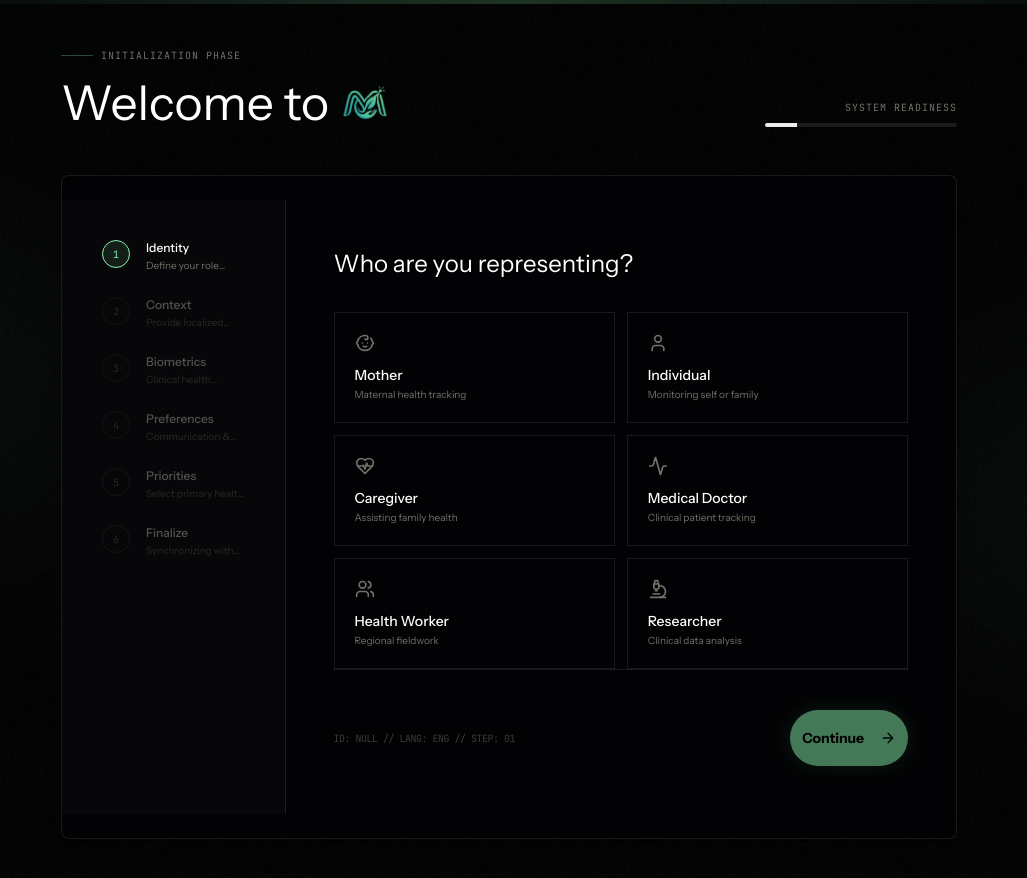
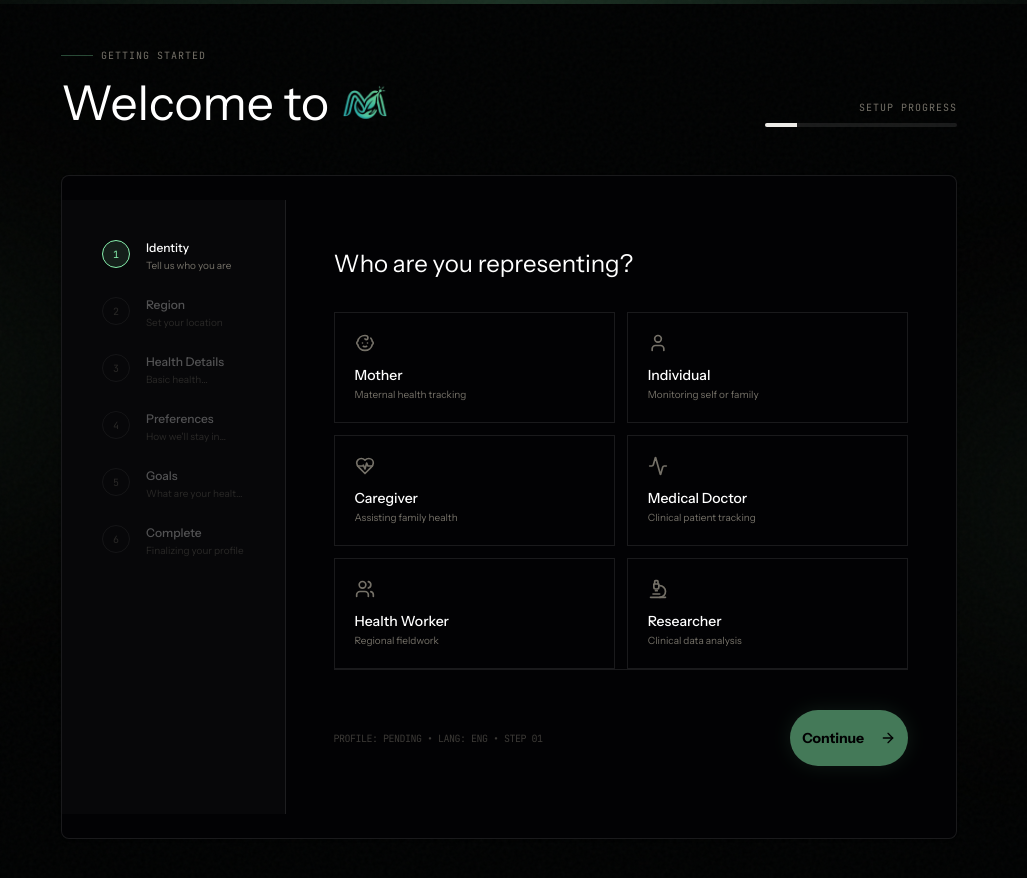
Before and after one commit to Editwithkrish/Metis-BuildShot, a Next.js app: page /onboarding in a window 1280 px wide. Shown: the top 878 px of the page, without its empty margins (131-1158 px from the left). Built offline with nearby package versions, Linux system fonts and the light colour scheme.

Commit message:
refactor: humanize language in onboarding and auth, remove github provider

```diff
--- a/app/onboarding/page.tsx
+++ b/app/onboarding/page.tsx
@@ -9,12 +9,12 @@ import { Activity, ArrowRight, CheckCircle2, Globe, Heart, Shield, User, Users,
 import Link from "next/link";
 
 const steps = [
-  { id: 1, title: "Identity", description: "Define your role within the ecosystem" },
-  { id: 2, title: "Context", description: "Provide localized clinical environment" },
-  { id: 3, title: "Biometrics", description: "Clinical health baseline data" },
-  { id: 4, title: "Preferences", description: "Communication & sync protocols" },
-  { id: 5, title: "Priorities", description: "Select primary health monitoring goals" },
-  { id: 6, title: "Finalize", description: "Synchronizing with METIS cloud" },
+  { id: 1, title: "Identity", description: "Tell us who you are" },
+  { id: 2, title: "Region", description: "Set your location" },
+  { id: 3, title: "Health Details", description: "Basic health information" },
+  { id: 4, title: "Preferences", description: "How we'll stay in touch" },
+  { id: 5, title: "Goals", description: "What are your health priorities?" },
+  { id: 6, title: "Complete", description: "Finalizing your profile" },
 ];
 
 
@@ -77,14 +77,14 @@ export default function OnBoardingPage() {
           <div>
             <div className="flex items-center gap-2 mb-3 lg:mb-4">
               <span className="w-8 h-px bg-[#86efac]/30" />
-              <span className="text-[10px] font-mono text-muted-foreground uppercase tracking-widest">Initialization Phase</span>
+              <span className="text-[10px] font-mono text-muted-foreground uppercase tracking-widest">Getting Started</span>
             </div>
             <h1 className="text-3xl lg:text-5xl font-display text-white flex items-center gap-2 lg:gap-3">
               {t.onboarding.welcome} <img src="/logo.png" alt="METIS Logo" className="h-8 lg:h-12" />
             </h1>
           </div>
           <div className="flex flex-col items-start md:items-end gap-2">
-            <span className="text-[10px] font-mono text-muted-foreground uppercase tracking-widest">System Readiness</span>
+            <span className="text-[10px] font-mono text-muted-foreground uppercase tracking-widest">Setup Progress</span>
             <Progress value={progress} className="w-full md:w-48 h-1 bg-foreground/10" />
           </div>
         </div>
@@ -156,7 +156,7 @@ export default function OnBoardingPage() {
 
                 {currentStep === 2 && (
                   <div className="flex-1 animate-in fade-in slide-in-from-right-4 duration-500">
-                    <h2 className="text-2xl font-display text-white mb-8">Localized Precision</h2>
+                    <h2 className="text-2xl font-display text-white mb-8">Your Region</h2>
                     <p className="text-muted-foreground mb-8 text-sm">Select your primary geographical region to load relevant nutritional metadata and government scheme datasets.</p>
                     <div className="space-y-4">
                       <div className="p-6 border border-[#86efac] bg-[#86efac]/5 flex items-center justify-between">
@@ -176,14 +176,14 @@ export default function OnBoardingPage() {
 
                 {currentStep === 3 && (
                   <div className="flex-1 animate-in fade-in slide-in-from-right-4 duration-500">
-                    <h2 className="text-2xl font-display text-white mb-8">Biometric Calibration</h2>
+                    <h2 className="text-2xl font-display text-white mb-8">Health Details</h2>
 
                     <div className="space-y-5">
                       <div className="space-y-2">
-                        <label className="text-[10px] font-mono text-muted-foreground uppercase tracking-widest">Identifier / Full Name</label>
+                        <label className="text-[10px] font-mono text-muted-foreground uppercase tracking-widest">Full Name</label>
                         <input
                           type="text"
-                          placeholder="Search identifier..."
+                          placeholder="Enter your name..."
                           value={formData.name}
                           onChange={(e) => setFormData({...formData, name: e.target.value})}
                           className="w-full bg-foreground/[0.03] border border-foreground/10 px-4 py-3 text-white focus:border-[#86efac]/50 focus:outline-none transition-colors font-mono text-xs"
@@ -259,7 +259,7 @@ export default function OnBoardingPage() {
 
                       {(selectedRole === 'doc' || selectedRole === 'hworker') && (
                         <div className="space-y-3">
-                          <label className="text-[10px] font-mono text-muted-foreground uppercase tracking-widest">Daily Clinical Load</label>
+                          <label className="text-[10px] font-mono text-muted-foreground uppercase tracking-widest">Daily Patient Load</label>
                           <div className="grid grid-cols-3 gap-2">
                             {['Standard', 'High', 'Critical'].map(load => (
                               <button
@@ -281,7 +281,7 @@ export default function OnBoardingPage() {
                       <div className="pt-2 border-t border-foreground/5">
                         <div className="flex items-center gap-3 text-[10px] text-[#86efac]/60 font-mono">
                           <div className="w-1.5 h-1.5 rounded-full bg-[#86efac] animate-pulse" />
-                          <span>CNN BASAL METRIC SYNC ACTIVE</span>
+                          <span>Secure Health Sync Active</span>
                         </div>
                       </div>
                     </div>
@@ -290,12 +290,12 @@ export default function OnBoardingPage() {
 
                 {currentStep === 4 && (
                   <div className="flex-1 animate-in fade-in slide-in-from-right-4 duration-500">
-                    <h2 className="text-2xl font-display text-white mb-8">System Preferences</h2>
+                    <h2 className="text-2xl font-display text-white mb-8">Your Preferences</h2>
 
                     <div className="space-y-6">
                       {/* Language selection */}
                       <div className="space-y-3">
-                        <label className="text-[10px] font-mono text-muted-foreground uppercase tracking-widest">Protocol Language</label>
+                        <label className="text-[10px] font-mono text-muted-foreground uppercase tracking-widest">Select Language</label>
                         <div className="flex flex-wrap gap-2">
                           {['English', 'Hindi', 'Marathi', 'Bengali'].map(lang => (
                             <button
@@ -315,7 +315,7 @@ export default function OnBoardingPage() {
 
                       {/* Alert type */}
                       <div className="space-y-3">
-                        <label className="text-[10px] font-mono text-muted-foreground uppercase tracking-widest">Alert Criticality Path</label>
+                        <label className="text-[10px] font-mono text-muted-foreground uppercase tracking-widest">Notification Method</label>
                         <div className="grid grid-cols-3 gap-3">
                           {[
                             { id: 'In-App', label: 'Standard', sub: 'In-App Only' },
@@ -340,7 +340,7 @@ export default function OnBoardingPage() {
 
                       {/* Data Source */}
                       <div className="space-y-3">
-                        <label className="text-[10px] font-mono text-muted-foreground uppercase tracking-widest">Primary Data Ingest</label>
+                        <label className="text-[10px] font-mono text-muted-foreground uppercase tracking-widest">Data Entry Method</label>
                         <select
                           value={formData.dataSource}
                           onChange={(e) => setFormData({...formData, dataSource: e.target.value})}
@@ -394,17 +394,17 @@ export default function OnBoardingPage() {
                       <div className="absolute inset-0 rounded-full border border-[#86efac] animate-ping opacity-20" />
                       <CheckCircle2 className="w-10 h-10 text-[#86efac]" />
                     </div>
-                    <h2 className="text-3xl font-display text-white mb-4">Configuration Complete</h2>
-                    <p className="text-[#86efac] font-mono text-sm mb-2 opacity-80">ACCESS_GRANTED: {formData.name || 'USER_ID_NULL'}</p>
-                    <p className="text-muted-foreground max-w-sm mb-2">Welcome to the ecosystem.</p>
-                    <p className="text-muted-foreground max-w-sm mb-8 text-sm px-6">Your clinical profile, preference protocols, and localized datasets have been synchronized.</p>
+                    <h2 className="text-3xl font-display text-white mb-4">Setup Complete!</h2>
+                    <p className="text-[#86efac] font-mono text-sm mb-2 opacity-80">PROFILE VERIFIED: {formData.name || 'USER_ID_NULL'}</p>
+                    <p className="text-muted-foreground max-w-sm mb-2">Welcome to Metis.</p>
+                    <p className="text-muted-foreground max-w-sm mb-8 text-sm px-6">Your health profile and preferences have been successfully saved.</p>
                   </div>
                 )}
 
                 {/* Footer Controls */}
                 <div className="mt-auto pt-6 lg:pt-10 flex flex-col sm:flex-row justify-between items-center gap-6 border-t border-foreground/10">
                   <span className="text-[10px] font-mono text-muted-foreground tracking-tighter overflow-hidden whitespace-nowrap opacity-50 order-2 sm:order-1">
-                    ID: {selectedRole || "NULL"} // LANG: {formData.language.substring(0,3).toUpperCase()} // STEP: 0{currentStep}
+                    PROFILE: {selectedRole?.toUpperCase() || "PENDING"} • LANG: {formData.language.substring(0,3).toUpperCase()} • STEP 0{currentStep}
                   </span>
                   <div className="w-full sm:w-auto order-1 sm:order-2">
                     {currentStep < 6 ? (
--- a/package.json
+++ b/package.json
@@ -52,9 +52,9 @@
     "geist": "1.7.0",
     "input-otp": "1.4.1",
     "lucide-react": "^0.454.0",
-    "next": "16.0.10",
+    "next": "^16.2.4",
     "next-themes": "^0.4.6",
-    "react": "19.2.0",
+    "react": "^19.2.3",
     "react-day-picker": "9.8.0",
     "react-dom": "19.2.0",
     "react-hook-form": "^7.60.0",
```
Also changed, not shown: app/auth/page.tsx (+14 -20 lines), 1 other file (tests, documents, lock files or other folders).
